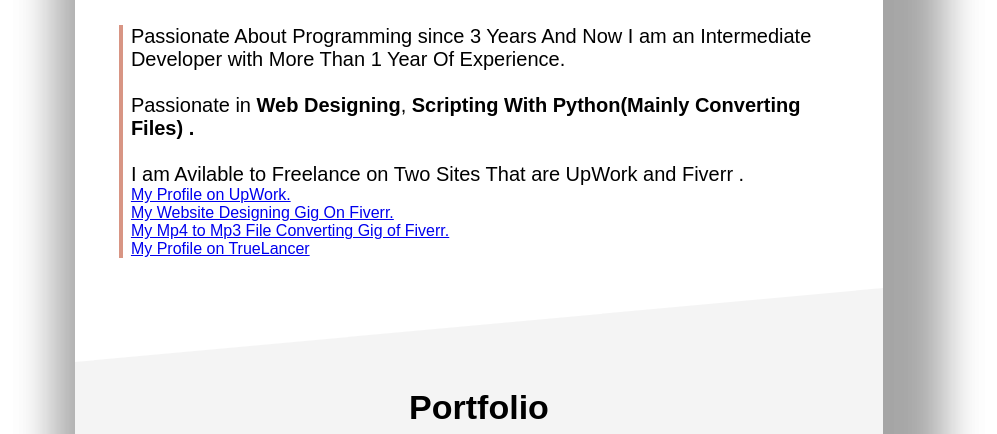
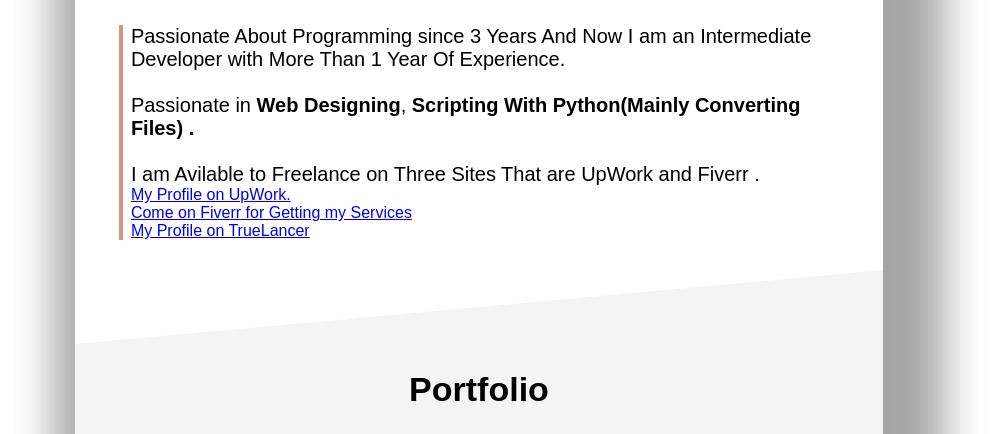
Before and after one commit to PraddyumnYadav/PraddyumnYadavPortfolio, a plain HTML site: page index.html in a window 1280 px wide. Shown: the part 626-1060 px from the top of the page, without its empty margins (161-1158 px from the left). Drawn offline with Linux system fonts and the light colour scheme.

Commit message:
Modify Index.html and correct some mistakes

```diff
--- a/index.html
+++ b/index.html
@@ -61,13 +61,11 @@
                         Passionate in <b>Web Designing</b>, <b>Scripting With Python(Mainly Converting Files) .</b>
                         <br><br>
                         I am Avilable to Freelance
-                        on Two Sites That are UpWork and Fiverr .
+                        on Three Sites That are UpWork and Fiverr .
                     </p>
                     <a href="https://www.upwork.com/freelancers/~0121c2478ce1611375" target="_blank">My Profile on UpWork.</a>
                     <br>
-                    <a href="https://www.fiverr.com/share/oeBPag" target="_blank">My Website Designing Gig On Fiverr.</a>
-                    <br>
-                    <a href="https://www.fiverr.com/share/113rxr" target="_blank">My Mp4 to Mp3 File Converting Gig of Fiverr.</a>
+                    <a href="https://www.fiverr.com/share/QxDLPw" target="_blank">Come on Fiverr for Getting my Services</a>
                     <br>
                     <a href="https://www.truelancer.com/freelancer/praddyumnyadav" target="_blank">My Profile on TrueLancer</a>
 
```
